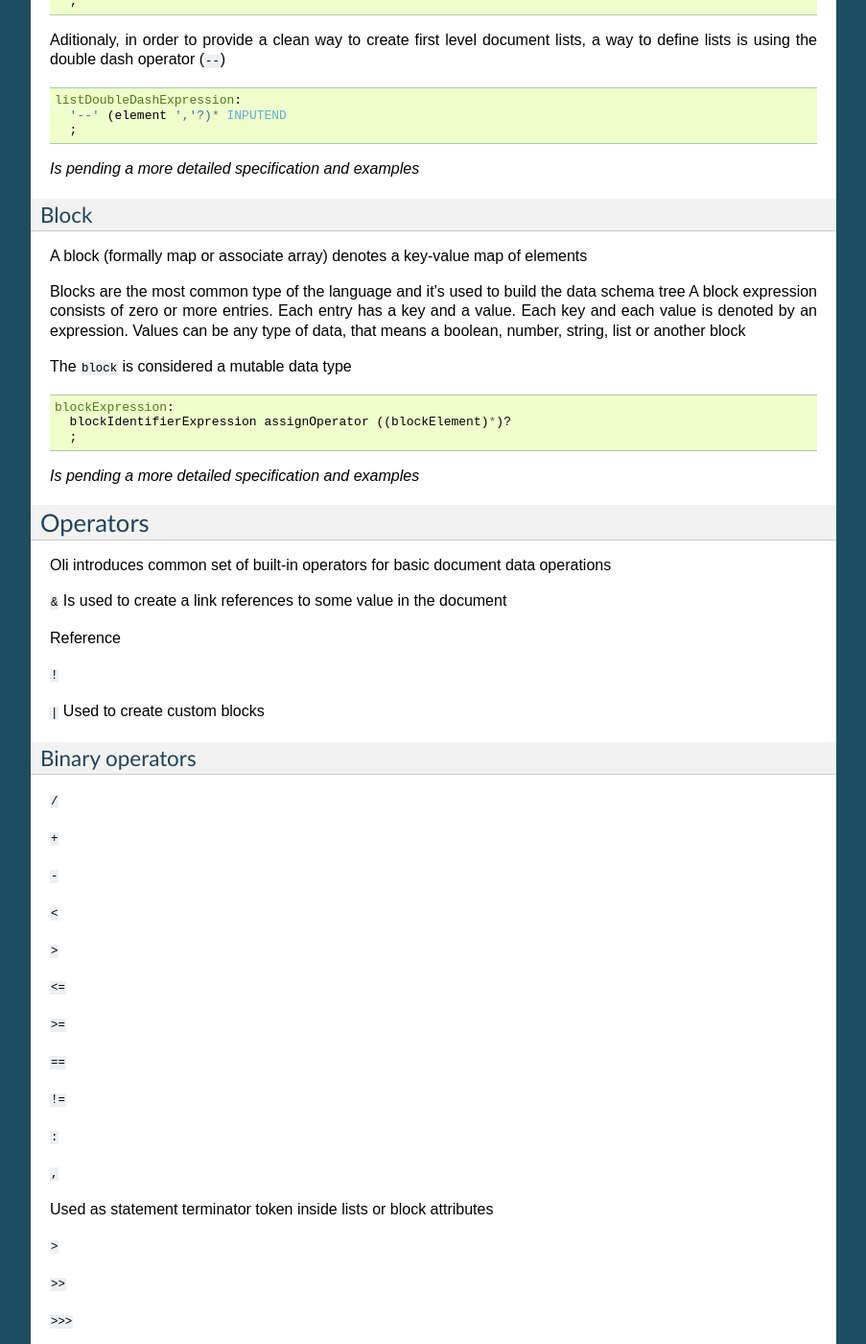
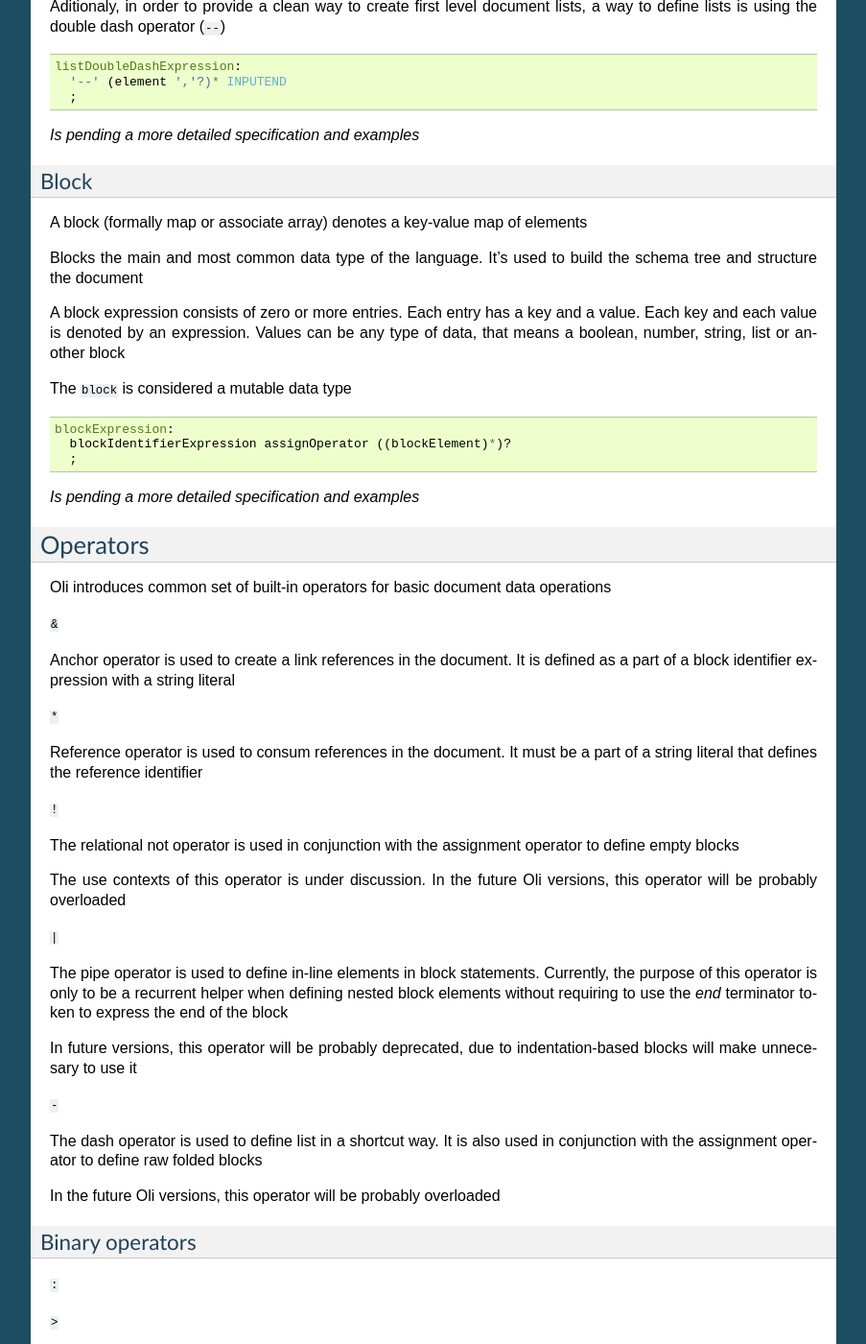
Before and after one commit to oli-lang/oli, a Sphinx documentation site: the page built from docs/source/specification.rst, in a window 1280 px wide and 1400 px high, scrolled down 4312 px. Shown: the whole window at 96% size, without its empty margins (198-1101 px from the left). Built offline with Sphinx 7.4.7, drawn with Linux system fonts in a browser that asks for light colours; formulas are drawn with MathJax 3; some of the changed text lies outside the part shown.

Commit message:
chore: add operator spec

`````diff
--- a/docs/source/specification.rst
+++ b/docs/source/specification.rst
@@ -209,22 +208,22 @@ An unquoted literal expression can have any type of character except the followi
       (characters (~( ":" | NEWLINE | comment | "end" | "[" | "]" | "}" | "{" )))*
       ;
 
+**Exception**:
+unquoted strings defined inside a list or block attributes adds the ``,`` token as reserved,
+as it's used in these syntax context to define the statement terminator token
+
 Escape sequence
 '''''''''''''''
 
 Strings support escape sequences for special characters.
 The escapes must are:
 
-- \n for newline, equivalent to \x0A
-- \r for carriage return, equivalent to \x0D
-- \f for form feed, equivalent to \x0C
-- \b for backspace, equivalent to \x08
-- \t for tab, equivalent to \x09
-- \v for vertical tab, equivalent to \x0B
-
-**Notes**
-
-The unique
+- `\n` for newline, equivalent to \x0A
+- `\r` for carriage return, equivalent to \x0D
+- `\f` for form feed, equivalent to \x0C
+- `\b` for backspace, equivalent to \x08
+- `\t` for tab, equivalent to \x09
+- `\v` for vertical tab, equivalent to \x0B
 
 Nil
 ~~~
@@ -283,7 +282,9 @@ Block
 
 A block (formally map or associate array) denotes a key-value map of elements
 
-Blocks are the most common type of the language and it's used to build the data schema tree
+Blocks the main and most common data type of the language.
+It's used to build the schema tree and structure the document
+
 A block expression consists of zero or more entries.
 Each entry has a key and a value. Each key and each value is denoted by an expression.
 Values can be any type of data, that means a boolean, number, string, list or another block
@@ -310,104 +311,125 @@ Anchor
 ''''''
 
 ``&``
-Is used to create a link references to some value in the document
+
+Anchor operator is used to create a link references in the document.
+It is defined as a part of a block identifier expression with a string literal
 
 Reference
+'''''''''
 
-Logical NOT
+``*``
+
+Reference operator is used to consum references in the document.
+It must be a part of a string literal that defines the reference identifier
+
+Logical not
 '''''''''''
 
 ``!``
+
+The relational not operator is used in conjunction with the assignment operator to define empty blocks
+
+The use contexts of this operator is under discussion.
+In the future Oli versions, this operator will be probably overloaded
 
 Pipe
 ''''
 
 ``|``
-Used to create custom blocks
 
+The pipe operator is used to define in-line elements in block statements.
+Currently, the purpose of this operator is only to be a recurrent helper when
+defining nested block elements without requiring to use the `end` terminator
+token to express the end of the block
+
+In future versions, this operator will be probably deprecated, due to
+indentation-based blocks will make unnecesary to use it
+
+Dash
+''''
+
+``-``
+
+The dash operator is used to define list in a shortcut way.
+It is also used in conjunction with the assignment operator to define raw folded blocks
+
+In the future Oli versions, this operator will be probably overloaded
 
 Binary operators
 ~~~~~~~~~~~~~~~~
-
-Divisor
-'''''''
-
-``/``
-
-Addition
-''''''''
-
-``+``
-
-Subtraction
-'''''''''''
-
-``-``
-
-Less-than
-'''''''''
-
-``<``
-
-Greater than
-''''''''''''
-
-``>``
-
-Less-than-or-equal
-''''''''''''''''''
-
-``<=``
-
-Greater-than-or-equal
-'''''''''''''''''''''
-
-``>=``
-
-Equals
-''''''
-
-``==``
-
-Does-not-equals
-'''''''''''''''
-
-``!=``
 
 Assignment
 ''''''''''
 
 ``:``
 
+Relational
+''''''''''
+
+``>``
+
+The relational operator is
+
 Comma
 '''''
 
 ``,``
 
-Used as statement terminator token inside lists or block attributes
+Used as statement terminator helper token inside lists or block attribute expressions
 
-Relational
-''''''''''
+Relational Raw
+'''''''''''''
 
-``>``
+``:>``
+
+Assignment Fold
+'''''''''''''''
+
+``:-``
+
+The assignment fold operator is used in block statements to define a folded block of string literals
+
+Assignment Unfold
+'''''''''''''''''
+
+``:=``
+
+The assignment unfold operator is used in block statements to define a unfolded block of string literals
 
 Extend
 ''''''
 
 ``>>``
 
+The extend operator is used in block identifier expressions to define a block
+
 Merge
 '''''
 
 ``>>>``
 
-Assign
-'''''
 
-````
+Syntax
+------
+
+Reserved Keywords
+~~~~~~~~~~~~~~~~~
+
+You must escape or quote the following values in strings unquoted chains
+
+::
+
+    end
+    true
+    false
+    yes
+    no
+    :
+
 
 Lexic
------
+~~~~~
 
 Whites Space
 ~~~~~~~~~~~~
@@ -423,18 +445,8 @@ Comments
 
 Comments
 
-Keywords
-~~~~~~~~
-
-Reserved Words
-~~~~~~~~~~~~~~
-
-Punctuators
-~~~~~~~~~~~
-
 Expressions
 -----------
-
 
 Identifiers
 ~~~~~~~~~~~
@@ -445,12 +457,7 @@ Literal Identifier
 String Identifier
 ^^^^^^^^^^^^^^^^^
 
-Syntax
-~~~~~~
-
-Examples are defined based on context-free grammar EBNF-like sintaxis
-
-Templating
+String interpolation
 ^^^^^^^^^^
 
 String interpolation ``@{`` and ``}``
@@ -482,70 +489,13 @@ ListStatement
 MetaIdentifier
 ''''''''''''''
 
-Primitive Types
-~~~~~~~~~~~~~~~
+Grammar Ambiguities
+-------------------
 
-Boolean
-^^^^^^^
+This section is still a work in progress
 
-.. code-block:: ruby
-
-    true
-    false
-    yes
-    no
-
-String
-^^^^^^
-
-Strings can be defined without quotes, but this is not applicable to all
-cases.
-
-Strings which contain one of the following characters must be quoted or
-escaped:
-
-.. code-block:: ruby
-
-    : , ' " #
-
-.. code-block:: ruby
-
-    whitespaces
-    [a-zA-Z0-9]
-    [-|_|.|`|^|=|?|¿|¡|!|@|$|%|&|/|(|)|*]
-
-Of course, it's supported to define strings with quotes
-
-.. code:: javascript
-
-    'this is a single-quoted string'
-    "and this one is double-quoted"
-    and finally this one without quotes
-
-Number
-^^^^^^
-
-Numbers can be ``integer`` or ``float``
-
-::
-
-    123
-    12.5342
-
-Reserved Keywords
-~~~~~~~~~~~~~~~~~
-
-You must escape or quote the following values in strings unquoted chains
-
-::
-
-    end
-    true
-    false
-    yes
-    no
-    :
-
+Detected grammar or syntax ambiguities will be detailed here as useful considerations
+to the developers or end user
 
 .. _semver: http://semver.org/
 .. _Oli language: http://oli-lang.org/
`````
Also changed, not shown: other parts of docs/source/specification.rst (+1 -2 lines), docs/source/index.rst (+9 -1 lines).
